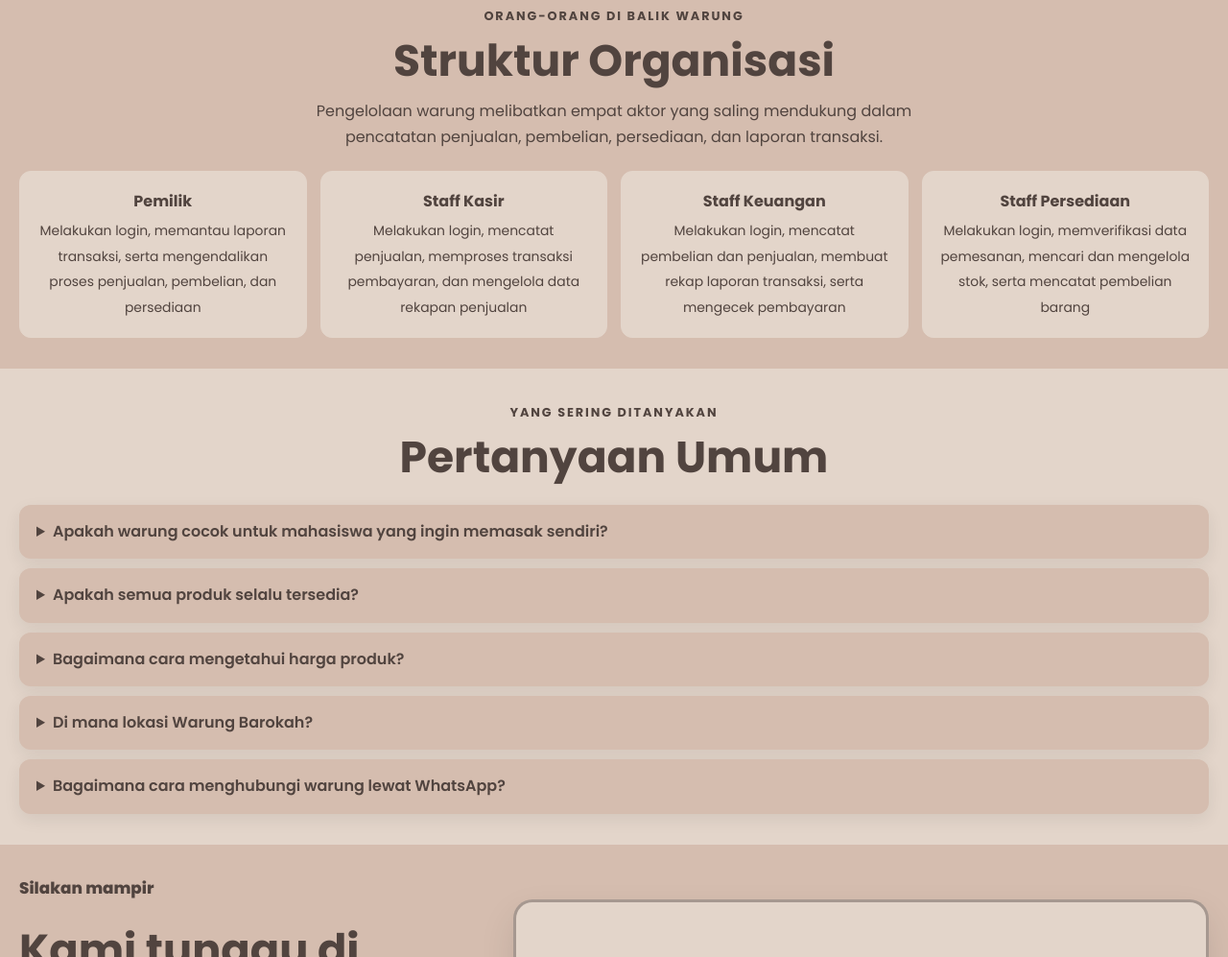
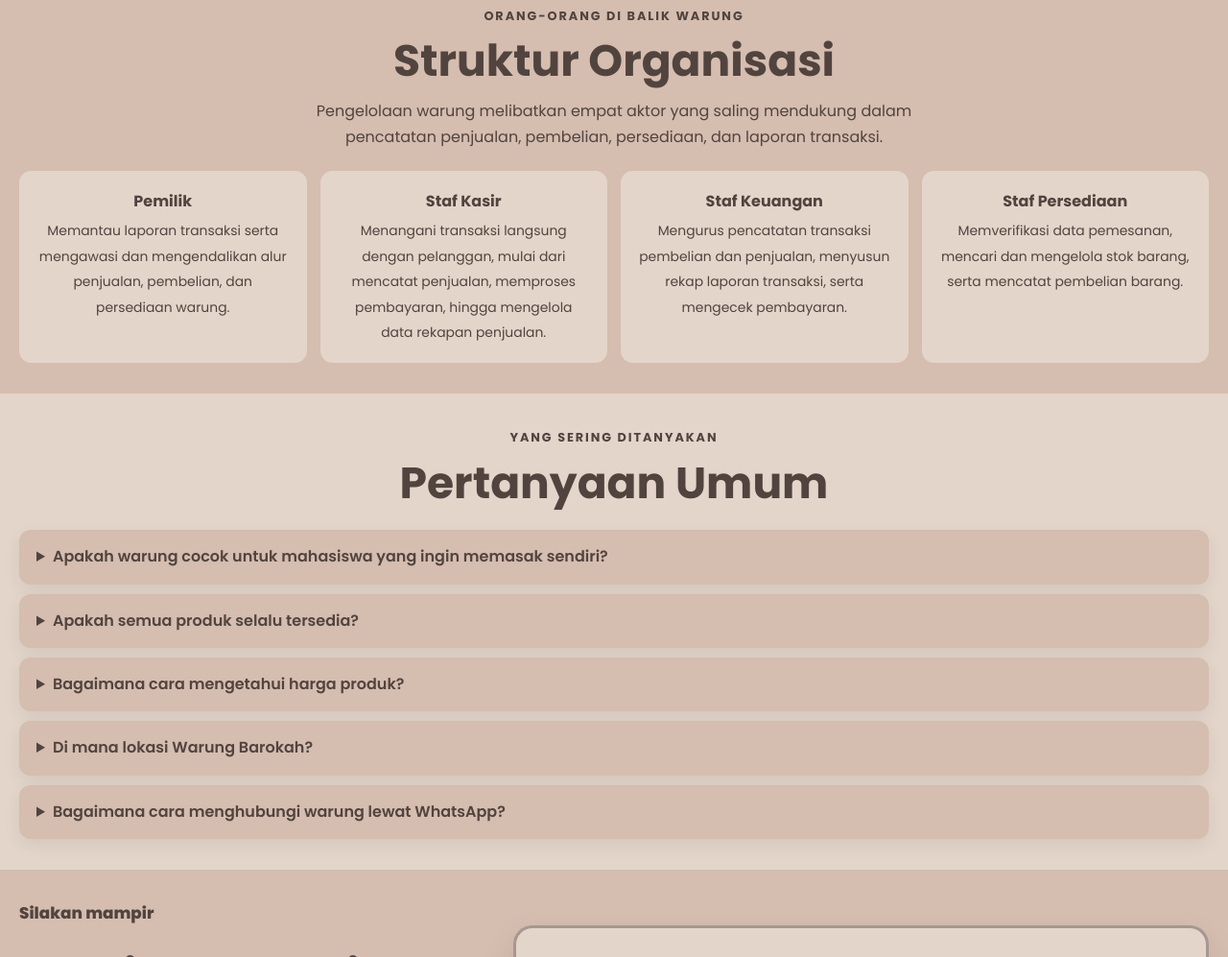
Before and after one commit to akucintaapsi26/warungbarokahA2, a plain HTML site: page index.html in a window 1280 px wide. Shown: the part 6135-7132 px from the top of the page at 96% size. Drawn offline with Linux system fonts and the light colour scheme; grey boxes are pictures that could not be loaded.

Commit message:
Update deskripsi struktur organisasi

```diff
--- a/index.html
+++ b/index.html
@@ -443,19 +443,19 @@
         <div class="organization-grid">
           <div class="organization-role">
             <strong>Pemilik</strong>
-            <span>Melakukan login, memantau laporan transaksi, serta mengendalikan proses penjualan, pembelian, dan persediaan</span>
+            <span>Memantau laporan transaksi serta mengawasi dan mengendalikan alur penjualan, pembelian, dan persediaan warung.</span>
           </div>
           <div class="organization-role">
-            <strong>Staff Kasir</strong>
-            <span>Melakukan login, mencatat penjualan, memproses transaksi pembayaran, dan mengelola data rekapan penjualan</span>
+            <strong>Staf Kasir</strong>
+            <span>Menangani transaksi langsung dengan pelanggan, mulai dari mencatat penjualan, memproses pembayaran, hingga mengelola data rekapan penjualan.</span>
           </div>
           <div class="organization-role">
-            <strong>Staff Keuangan</strong>
-            <span>Melakukan login, mencatat pembelian dan penjualan, membuat rekap laporan transaksi, serta mengecek pembayaran</span>
+            <strong>Staf Keuangan</strong>
+            <span>Mengurus pencatatan transaksi pembelian dan penjualan, menyusun rekap laporan transaksi, serta mengecek pembayaran.</span>
           </div>
           <div class="organization-role">
-            <strong>Staff Persediaan</strong>
-            <span>Melakukan login, memverifikasi data pemesanan, mencari dan mengelola stok, serta mencatat pembelian barang</span>
+            <strong>Staf Persediaan</strong>
+            <span>Memverifikasi data pemesanan, mencari dan mengelola stok barang, serta mencatat pembelian barang.</span>
           </div>
         </div>
       </div>
```
